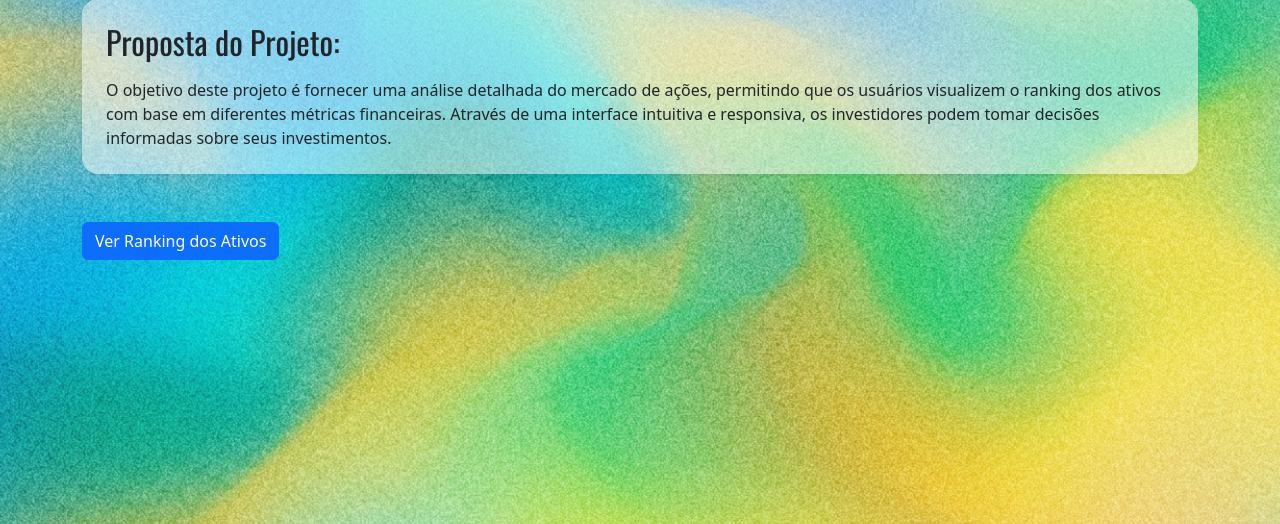
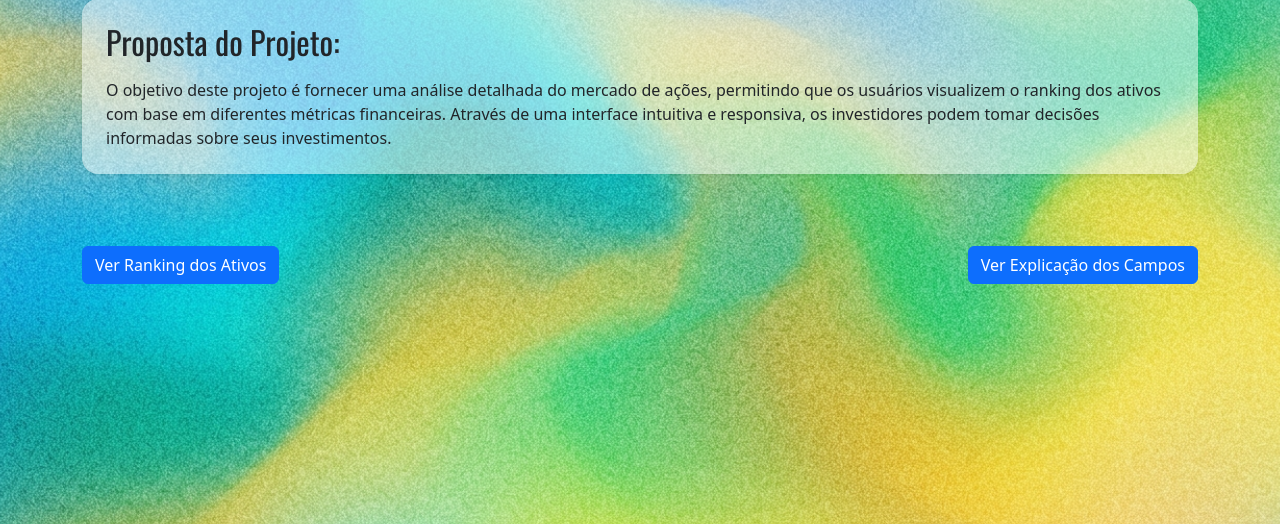
Before and after one commit to athosmorse/finance-analystic, a Flask app: page / in a window 1280 px wide. Shown: the part 207-731 px from the top of the page. Run offline with Flask 3, Linux system fonts and the light colour scheme.

Commit message:
ajustes lógicos

```diff
--- a/templates/index.html
+++ b/templates/index.html
@@ -43,9 +43,10 @@
             tomar decisões informadas sobre seus investimentos.</p>
         </div>
         <br><br>
-
+        <div class="d-flex justify-content-between my-4">
         <a href="/ranking" id="botaoRanking" class="btn btn-primary" onclick="iniciarAnimacao()">Ver Ranking dos Ativos</a>
-
+        <a href="/explicacao-ranking" class="btn btn-primary"">Ver Explicação dos Campos</a>
+        </div>
         <script>
 
         function alternarTema() {
```
